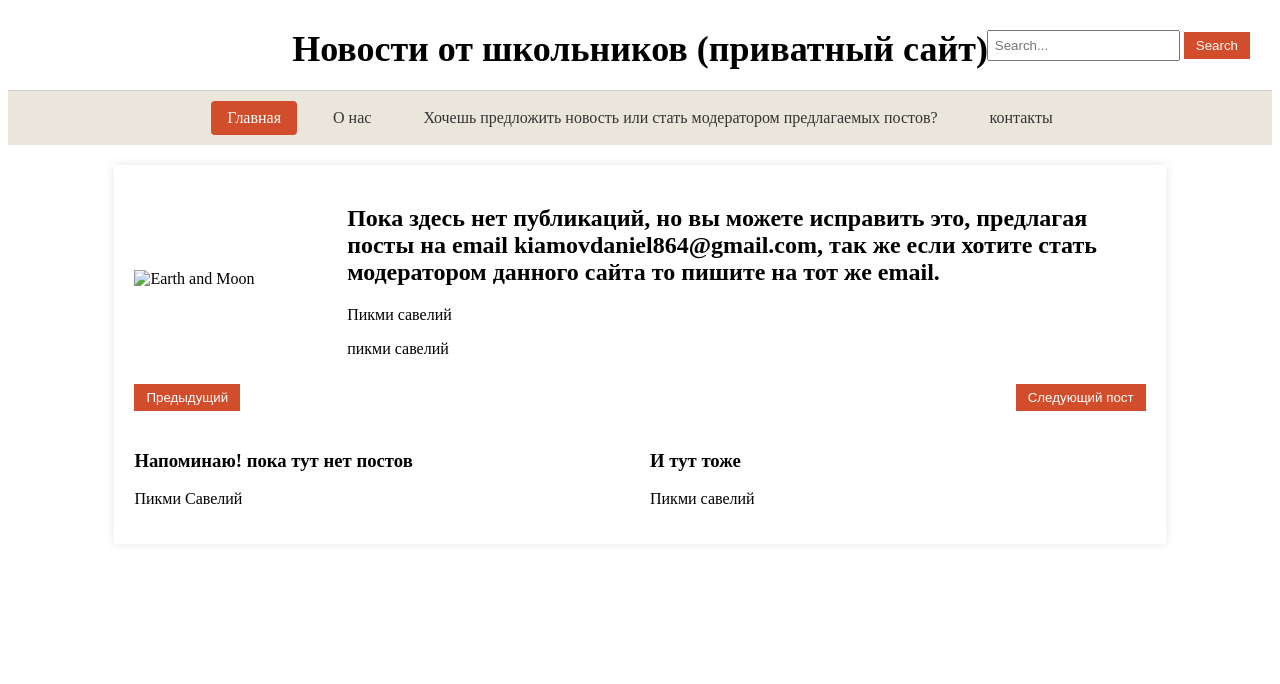
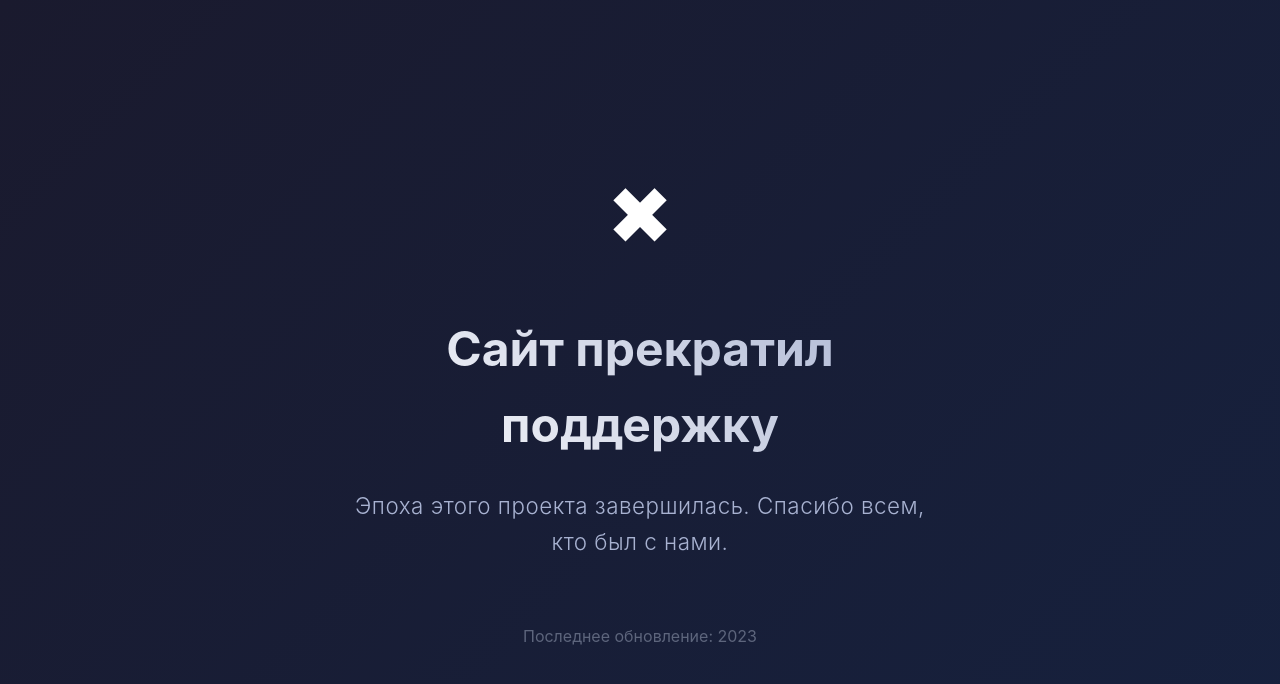
Before and after one commit to qqq536/News-for-school-s-students.io, a plain HTML site: page Index.html in a window 1280 px wide. Drawn offline with Linux system fonts and the light colour scheme; files that its build step writes are made by us from their sources.

Commit message:
Update Index.html

```diff
--- a/Index.html
+++ b/Index.html
@@ -1,49 +1,127 @@
+<!DOCTYPE html>
+<html lang="ru">
+<head>
+    <meta charset="UTF-8">
+    <meta name="viewport" content="width=device-width, initial-scale=1.0">
+    <title>Сайт закрыт</title>
+    <style>
+        * {
+            margin: 0;
+            padding: 0;
+            box-sizing: border-box;
+        }
 
-<!DOCTYPE html>
-<html lang="en">
-<head>
-  <meta charset="UTF-8">
-  <meta name="viewport" content="width=device-width, initial-scale=1.0">
-  <title>Blogger Template</title>
-  <link rel="stylesheet" href="style/style.css">
+        body {
+            font-family: 'Inter', -apple-system, BlinkMacSystemFont, 'Segoe UI', sans-serif;
+            background: linear-gradient(135deg, #1a1a2e 0%, #16213e 100%);
+            color: #fff;
+            min-height: 100vh;
+            display: flex;
+            align-items: center;
+            justify-content: center;
+            padding: 20px;
+            line-height: 1.6;
+        }
+
+        .container {
+            text-align: center;
+            max-width: 600px;
+            width: 100%;
+        }
+
+        .icon {
+            font-size: 5rem;
+            margin-bottom: 2rem;
+            opacity: 0.9;
+        }
+
+        h1 {
+            font-size: 3rem;
+            font-weight: 700;
+            margin-bottom: 1.5rem;
+            background: linear-gradient(45deg, #fff, #a8b2d1);
+            -webkit-background-clip: text;
+            -webkit-text-fill-color: transparent;
+            background-clip: text;
+        }
+
+        .message {
+            font-size: 1.4rem;
+            color: #a8b2d1;
+            margin-bottom: 3rem;
+            font-weight: 300;
+            letter-spacing: 0.5px;
+        }
+
+        .date {
+            font-size: 1rem;
+            color: #5d657c;
+            margin-top: 4rem;
+            font-weight: 400;
+        }
+
+        /* Анимации */
+        @keyframes fadeIn {
+            from {
+                opacity: 0;
+                transform: translateY(20px);
+            }
+            to {
+                opacity: 1;
+                transform: translateY(0);
+            }
+        }
+
+        .container > * {
+            animation: fadeIn 1s ease-out forwards;
+        }
+
+        .message {
+            animation-delay: 0.3s;
+            opacity: 0;
+        }
+
+        .date {
+            animation-delay: 0.6s;
+            opacity: 0;
+        }
+
+        /* Адаптивность */
+        @media (max-width: 768px) {
+            h1 {
+                font-size: 2.2rem;
+            }
+
+            .message {
+                font-size: 1.2rem;
+            }
+
+            .icon {
+                font-size: 4rem;
+            }
+        }
+
+        @media (max-width: 480px) {
+            h1 {
+                font-size: 1.8rem;
+            }
+
+            .message {
+                font-size: 1.1rem;
+            }
+
+            .icon {
+                font-size: 3.5rem;
+            }
+        }
+    </style>
 </head>
 <body>
-  <div class="header">
-    <div class="logo">Новости от школьников (приватный сайт)</div>
-    <div class="search">
-      <input type="text" placeholder="Search...">
-      <button>Search</button>
+    <div class="container">
+        <div class="icon">✖</div>
+        <h1>Сайт прекратил поддержку</h1>
+        <p class="message">Эпоха этого проекта завершилась. Спасибо всем, кто был с нами.</p>
+        <p class="date">Последнее обновление: 2023</p>
     </div>
-  </div>
-  <div class="navbar">
-    <a class="active" href="#">Главная</a>
-    <a href="style/о нас.html">О нас</a>
-    <a href="style/Хочешь предложить новость или стать модератором предлагаемых постов.html">Хочешь предложить новость или стать модератором предлагаемых постов?</a>
-    <a href="style/контакты.html">контакты</a>
-  </div>
-  <div class="main">
-    <div class="slider">
-      <img src="images/15d1c7d25e936e26523a725e00d64905.jpeg" alt="Earth and Moon">
-      <div>
-        <h2>Пока здесь нет публикаций, но вы можете исправить это, предлагая посты на email kiamovdaniel864@gmail.com, так же если хотите стать модератором данного сайта то пишите на тот же email.</h2>
-        <p>Пикми савелий </p>
-        <p>пикми савелий</p>
-      </div>
-    </div>
-    <div class="nav-buttons">
-      <button>Предыдущий</button>
-      <button>Следующий пост</button>
-    </div>
-    <div class="content">
-      <div>
-        <h3>Напоминаю! пока тут нет постов</h3>
-        <p>Пикми Савелий</p>
-      </div>
-      <div>
-        <h3>И тут тоже</h3>
-        <p>Пикми савелий</p>
-      </div>
-    </div>
-  </div>
 </body>
 </html>
```
